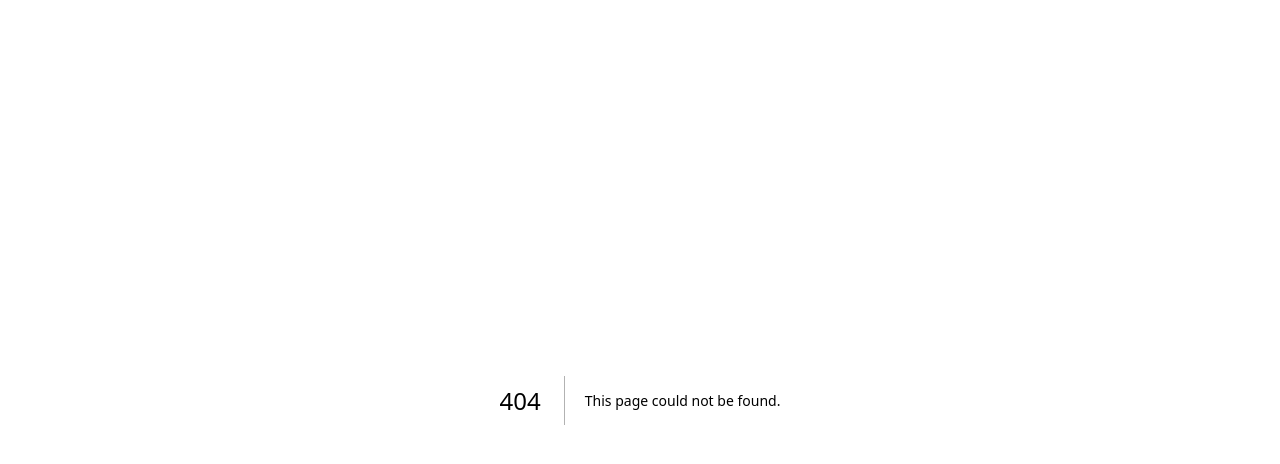
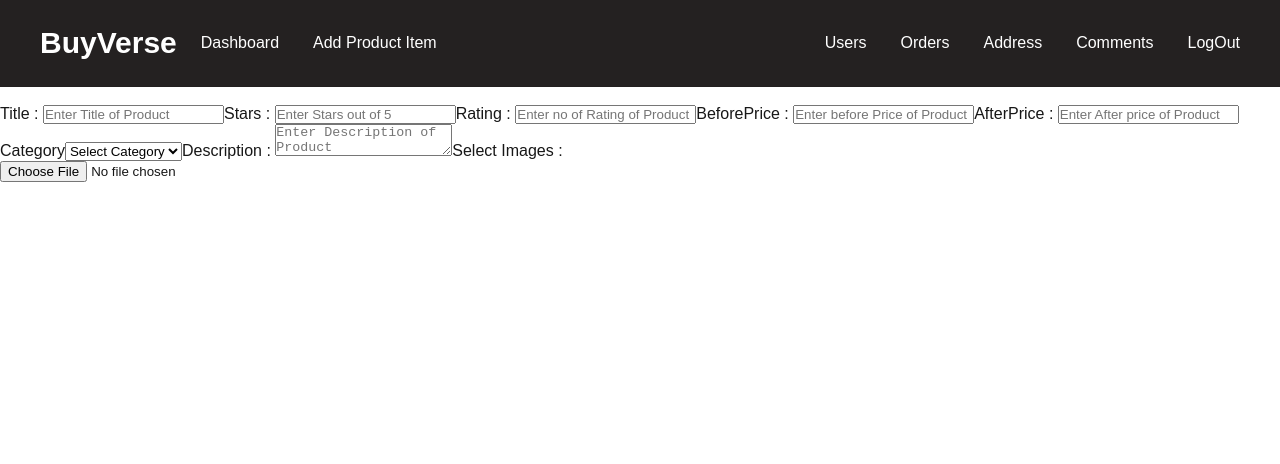
Before and after one commit to ashug21/BuyVerse, a Next.js app: page /admin/add-product in a window 1280 px wide. Before the commit this address had no page. Shown: the top 464 px of the page. Built offline with nearby package versions, Linux system fonts and the light colour scheme.

Commit message:
improved admin dashboard and added api's

```diff
--- a/models/Comment.js
+++ b/models/Comment.js
@@ -11,7 +11,10 @@ description : {
     type : String,
     required : true,
 },
-
+email : {
+  type : String,
+  required : true,
+},
 productId: {
     type: String,
     required: true,
--- /dev/null
+++ b/src/app/admin/add-product/page.jsx
@@ -0,0 +1,48 @@
+import AdminNavbar from '@/components/AdminNavbar/AdminNavbar'
+import React from 'react'
+import './addProduct.module.css'
+
+const addProduct = () => {
+  return (
+    <div>
+      <AdminNavbar/>
+
+      <form>
+        <br/>
+        <label>Title : </label>
+
+        <input type='text' placeholder='Enter Title of Product' />
+        <label>Stars : </label>
+
+        <input type='text' placeholder='Enter Stars out of 5' />
+        <label>Rating : </label>
+
+        <input type='text' placeholder='Enter no of Rating of Product' />
+
+        <label>BeforePrice : </label>
+        <input type='text' placeholder='Enter before Price of Product' />
+        <label>AfterPrice : </label>
+        <input type='text' placeholder='Enter After price of Product' />
+
+
+        <label className="label7">Category</label>
+      <select >
+      <option value="">Select Category</option>
+        <option defaultValue>Electronics</option>
+        <option>Fashion</option>
+        <option>Skincare</option>
+      </select>
+
+
+        <label>Description : </label>
+        <textarea type="text" placeholder='Enter Description of Product'></textarea>
+
+            <label>Select Images : </label>
+        <br/>
+        <input type='file' placeholder='Enter Title of Product' />
+      </form>
+    </div>
+  )
+}
+
+export default addProduct
--- /dev/null
+++ b/src/app/api/comments/[id]/route.js
@@ -0,0 +1,26 @@
+import { NextResponse } from "next/server";
+import { connectDB } from "../../../../../lib/db";
+import Comment from "../../../../../models/Comment";
+
+export async function DELETE(req,{params}){
+
+
+    try {
+        await connectDB();
+        const {id} = await params;
+
+       const comment =  await Comment.findById(id);
+
+       if(!comment){
+        return NextResponse.json({success : false , message : "Comment not Found"}, {status : 404});
+       }
+
+       await Comment.findByIdAndDelete(id);
+
+       return NextResponse.json({success : true , message : "Comment deleted from DB"} , {status : 200});
+
+
+    } catch (error) {
+        return NextResponse.json({success : false , message : error.message}, {status : 500});
+    }
+}
--- a/src/app/api/comments/route.js
+++ b/src/app/api/comments/route.js
@@ -29,7 +29,7 @@ export async function POST(req){
           }
 
 
-        const comment = await Comment.create({name : session.user.name , description , productId});
+        const comment = await Comment.create({name : session.user.name, email : session.user.email , description , productId});
 
         return NextResponse.json({success : true , message : "Comment added" , comment}, { status: 201 });
 
--- a/src/components/AdminNavbar/AdminNavbar.jsx
+++ b/src/components/AdminNavbar/AdminNavbar.jsx
@@ -33,6 +33,7 @@ const AdminNavbar = () => {
             <nav className={styles.menua}>
 
             <Link href="/admin/dashboard" className={styles.menuItema}>Dashboard</Link>
+            <Link href="/admin/add-product" className={styles.menuItema}>Add Product Item</Link>
             </nav>
           </div>
 
```
Also changed, not shown: src/app/admin/comments/comment.module.css (+27 -0 lines), src/app/admin/comments/page.jsx (+39 -7 lines), src/app/admin/add-product/addProduct.module.css (added).
